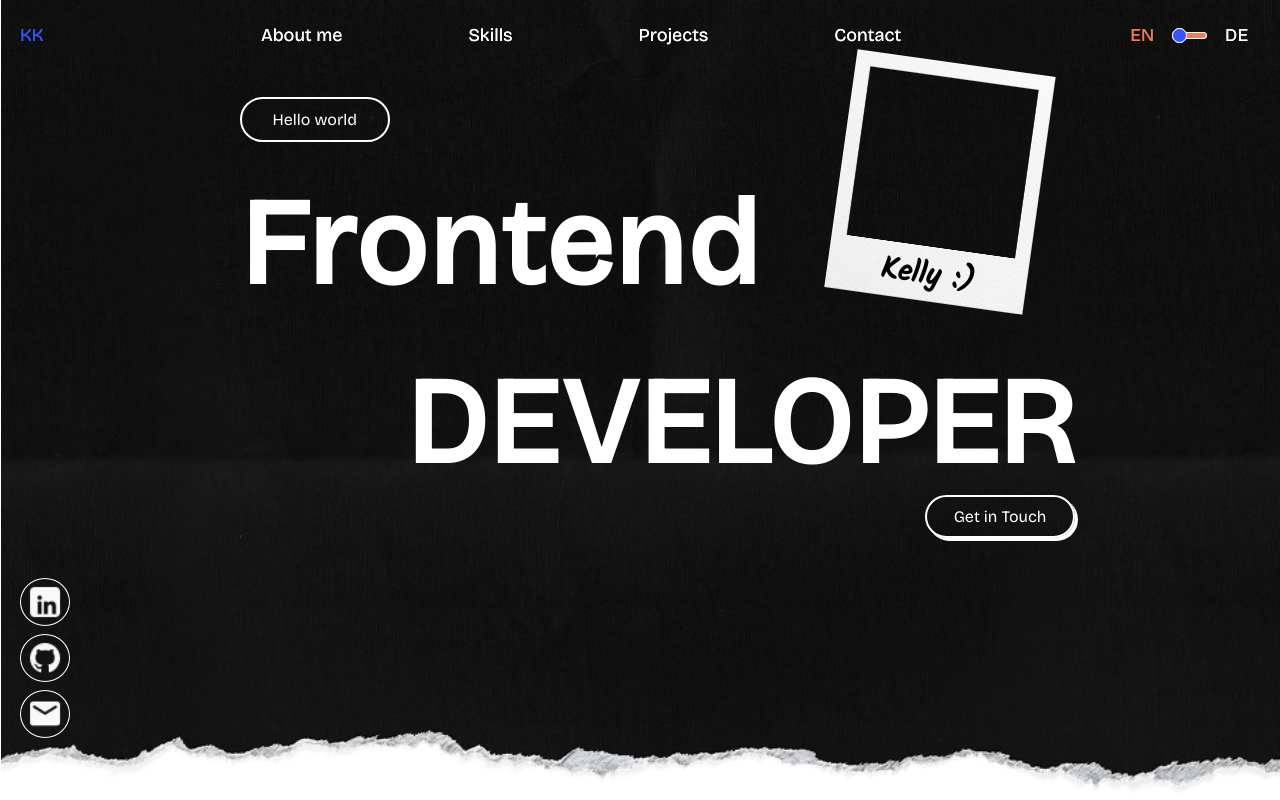
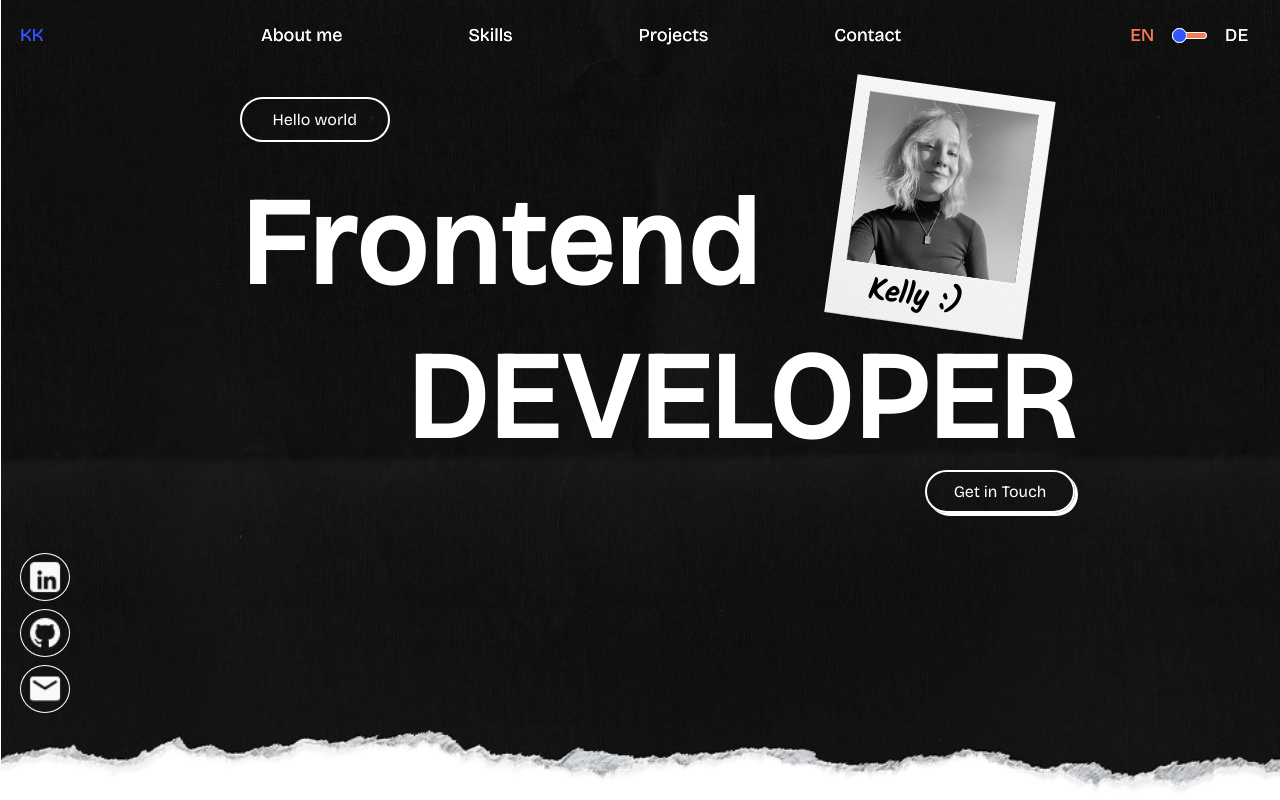
Before and after one commit to KKrntzk/portfolio, an Angular app: page / in a window 1280 px wide. Built offline with nearby package versions, Linux system fonts and the light colour scheme; grey boxes are pictures that could not be loaded.

Commit message:
profile pic animated

```diff
--- a/src/app/sections/hero-profile/hero-profile.html
+++ b/src/app/sections/hero-profile/hero-profile.html
@@ -1,2 +1,7 @@
-<img src="./img\03_Stickers\Polaroid Frame.png" alt="" />
-<span class="name-tag">Kelly :)</span>
+<div class="polaroid-wrapper">
+  <img src="/img/additionals/profile-pic.jpeg" class="photo" alt="Foto" />
+
+  <img src="./img/03_Stickers/Polaroid Frame.png" class="frame" alt="" />
+
+  <span class="name-tag"> Kelly <span class="smiley">:)</span> </span>
+</div>
--- a/src/app/sections/hero-profile/hero-profile.scss
+++ b/src/app/sections/hero-profile/hero-profile.scss
@@ -1,16 +1,56 @@
-img {
+.photo {
+  position: absolute;
+  top: 10px;
+  left: 15px;
+  width: 170px;
+  height: 230px;
+  object-fit: cover;
+  z-index: 1;
+  filter: grayscale(100%);
+  transition: filter 0.3s ease;
+}
+
+.polaroid-wrapper:hover .photo {
+  filter: grayscale(0%);
+}
+.polaroid-wrapper {
+  position: relative;
   width: 200px;
   transform: rotate(8deg);
-  margin-bottom: 45px;
+}
+
+.frame {
+  width: 200px;
+  position: relative;
+  z-index: 2;
+  display: block;
+  pointer-events: none;
 }
 
 .name-tag {
   position: absolute;
   color: black;
-  top: 190px;
+  bottom: 3px;
   left: 40px;
-  transform: rotate(8deg);
+  z-index: 3;
   font-size: 30px;
   font-weight: bold;
   font-family: 'Kalam';
 }
+
+.smiley {
+  font-family: 'Kalam';
+  display: inline-block;
+  transition: transform 0.2s ease;
+}
+
+.polaroid-wrapper:hover .smiley {
+  visibility: hidden;
+}
+
+.polaroid-wrapper:hover .smiley::after {
+  content: ':D';
+  visibility: visible;
+  display: inline-block;
+  margin-left: -25px;
+}
```
Also changed, not shown: public/img/additionals/profile-pic.jpeg (added).
